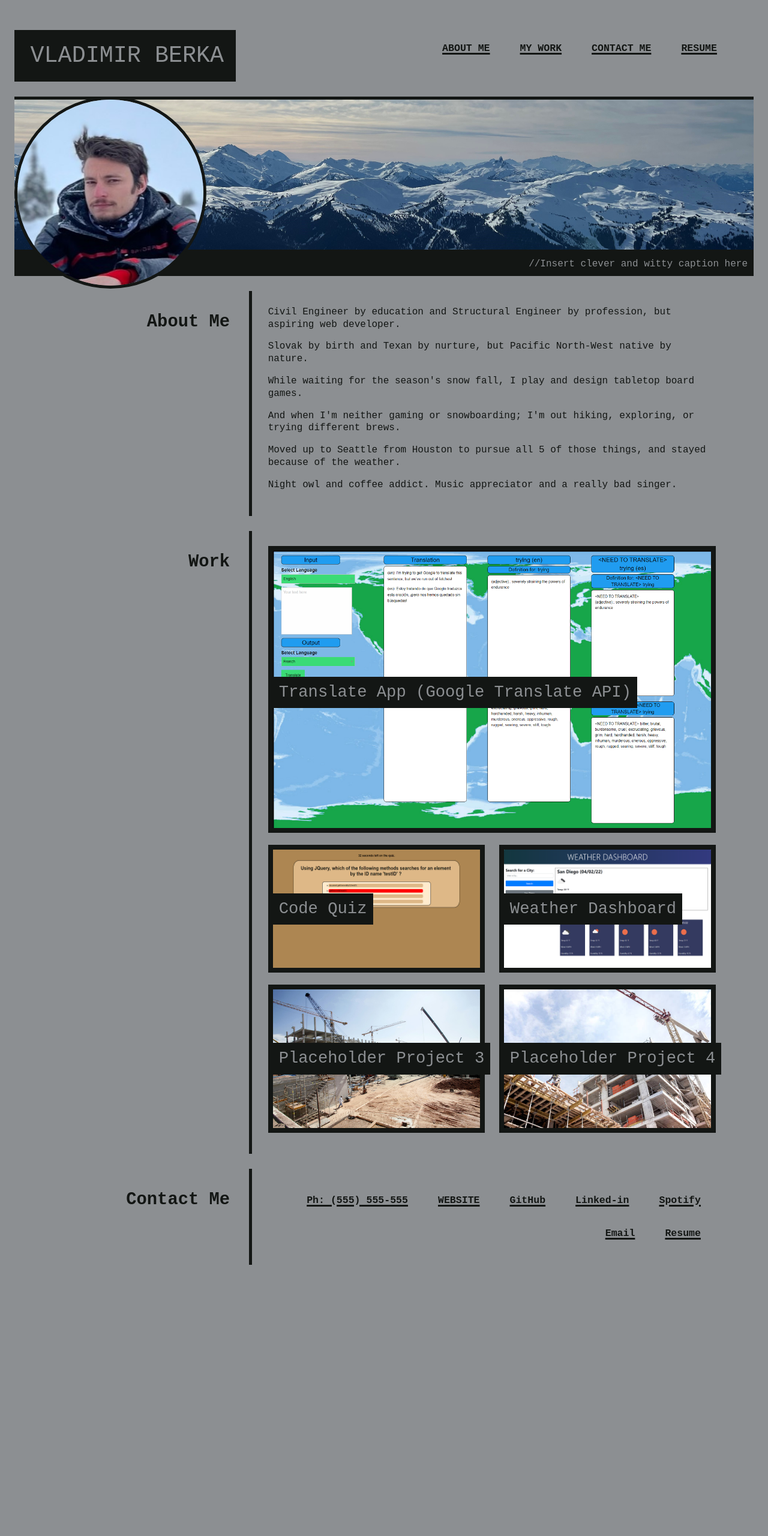
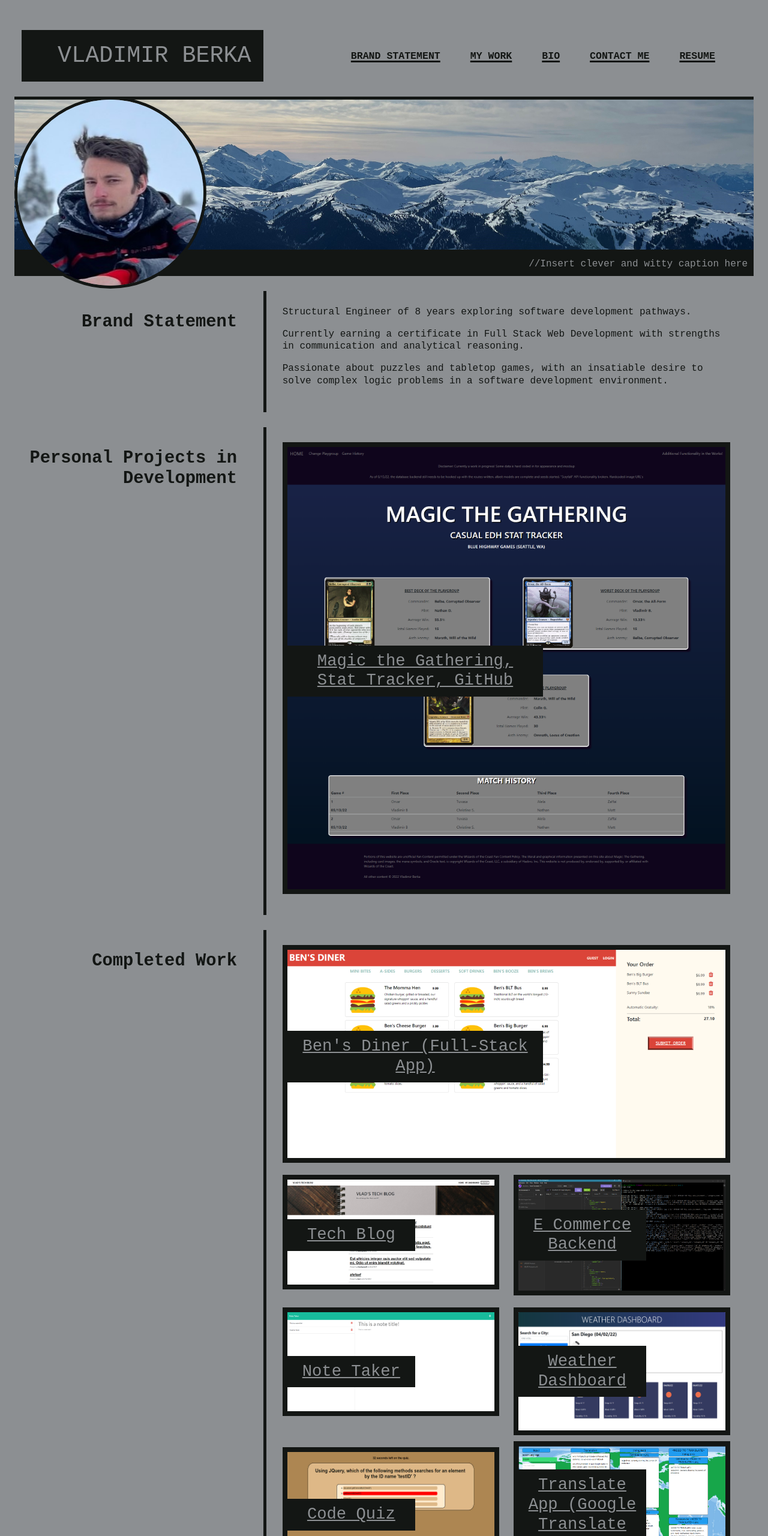
Before and after one commit to vlad-berka/Professional_Portfolio_v2, a plain HTML site: page index.html in a window 1280 px wide. Shown: the top 2560 px of the page at 60% size. Before the commit the page ends 2108 px from the top, so only its background shows below. Drawn offline with nearby package versions, Linux system fonts and the light colour scheme.

Commit message:
Updating portfolio

```diff
--- a/assets/css/style.css
+++ b/assets/css/style.css
@@ -64,6 +64,7 @@ h1,h2,h3 {
   text-align: right;
   padding: 10px 10px 10px 10px;
   color: var(--hightlight_color);
+  word-break: break-word;
 }
 
 /* Name font height at top of page */
@@ -142,6 +143,11 @@ section {
   border-left: 5px solid var(--hightlight_color);
 }
 
+.top_nav {
+  padding: 25px 15px 25px 15px;
+  border-left: none;
+}
+
 /* Nested Flex container properties*/
 .nest_col {
   display: flex;
@@ -185,9 +191,9 @@ section {
 article > h3, aside > h3 {
   position: absolute;
   /* top: 50%; */
-  justify-content: center;
+  /* justify-content: center; */
   text-align: center;
-  width: auto;
+  /* width: 50vw; */
   height: auto;
   margin: 0px 10px 0px 8px;
   z-index: 1;
@@ -204,6 +210,7 @@ p {
 /* Adding highlight on hover for nav text links */
 a:hover {
   color: white;
+  opacity: 0.7;
 }
 
 /* Adding highlight on hover for image links */
@@ -230,6 +237,25 @@ a > img:hover {
 .col-left, .col-right {
   margin-top: 25px;
 }
+
+.img_link {
+  color: red;
+  background-color: black;
+  padding-top: 5px;
+  padding-bottom: 5px;
+}
+
+h3 > a {
+  color: var(--light_text);
+  font-style: normal;
+  max-width: 100vw;
+}
+
+.row {
+  margin-left: 0;
+  margin-right: 0;
+}
+
 
 @media screen and (max-width: 900px) {
 
@@ -264,8 +290,16 @@ a > img:hover {
     left: 37%;
   }
 
+  .xtra_pad {
+    padding-bottom: 20px;
+  }
+
+  .col-right{
+    border: none;
+  }
+
   /* Adjusting spaces around sides of content, changing to column layout */
-  body, section, header {
+  body, section, header, aside, article, div {
     flex-direction: column;
     justify-content: center;
     align-items: center;
@@ -273,6 +307,10 @@ a > img:hover {
     align-content: center;
     padding: 0 0 0 0;
     position: static;
+  }
+
+  article > h3, aside > h3 {
+    width: 85%;
   }
 
   /* Adjusting spaces around sides of content */
@@ -310,4 +348,14 @@ a > img:hover {
     padding: 0 0 5px 0px;
     margin: 0 0 15px 0px;
   }
+
+  .row {
+    padding-left: 0;
+    padding-right: 0;
+  }
+
+  .top_nav{
+    padding: 0;
+    margin-top: 0;
+  }
 }
--- a/index.html
+++ b/index.html
@@ -13,13 +13,14 @@
     <body class="container-fluid">
         <!-- Top of page header: name and local webpage nav links -->
         <div class="row align-items-center text-center container-fluid">
-            <div class="col-4 col-left">
-              <h1 class="col-11">VLADIMIR BERKA</h1>
+            <div class="col-lg-4 col-s-12 col-left">
+              <h1 class="col-12">VLADIMIR BERKA</h1>
             </div>
-            <div class="col-8">
-                <nav>
-                    <a href="#About_Me">ABOUT ME</a>
+            <div class="col-lg-8 col-xs-12 xtra_pad">
+                <nav class="col-right top_nav">
+                    <a href="#About_Me">BRAND STATEMENT</a>
                     <a href="#My_Work">MY WORK</a>
+                    <a href="#Bio">BIO</a>
                     <a href="#Contact_Me">CONTACT ME</a>
                     <a href="./assets/images/Vlad Berka_RESUME.pdf" target="_blank">RESUME</a>
                 </nav>
@@ -37,10 +38,84 @@
 
         <!-- Starting two column layout: heading titles left and content right -->
         <div class="align-items-start text-center container-fluid row">
-            <div class="col-4 col-left">
-                <h2 class="col-11" id="About_Me">About Me</h2>
+            <div class="col-md-4 col-xs-12 col-left">
+                <h2 class="col-11" id="About_Me">Brand Statement</h2>
             </div>
-            <div class="col-8 col-right container-fluid row">
+            <div class="col-md-8 col-xs-12 col-right container-fluid row">
+                <p>Structural Engineer of 8 years exploring software development pathways.</p><br>
+                <p>Currently earning a certificate in Full Stack Web Development with strengths in communication and analytical reasoning.</p><br>
+                <p>Passionate about puzzles and tabletop games, with an insatiable desire to solve complex logic problems in a software development environment.</p>
+                <br>
+            </div>
+        </div>
+
+        <!-- Section with image work hyperlinks to github work completed
+        NOTE: large project requires "article" container-fluid and nested article with "nested_img_L" class -->
+        <div class="align-items-start text-center container-fluid row">
+            <div class="col-md-4 col-xs-12 col-left d-flex">
+                <h2 class="col-11 align-self-end" id="My_Work">Personal Projects in Development</h2>
+            </div>
+            <div class="col-md-8 col-xs-12 col-right container-fluid row">
+                <article class="col-12 d-flex">
+                    <h3 class="align-self-center col-md-4 col-xs-6"><a href="https://github.com/vlad-berka/MTG_EDH_Tracker" target="_blank">Magic the Gathering, Stat Tracker, GitHub</a></h3>
+                    <a href="https://mtg-edh-stat-tracker.herokuapp.com/" target="_blank">
+                    <img class="nested_img_L" src="./assets/images/MTG_EDH_TRACKER.png" alt="Personal Project 1, screenshot"></img></a>
+                </article>
+            </div>
+        </div>
+
+        <!-- Section with image work hyperlinks to github work completed
+        NOTE: large project requires "article" container-fluid and nested article with "nested_img_L" class -->
+        <div class="align-items-start text-center container-fluid row">
+            <div class="col-md-4 col-xs-12 col-left d-flex">
+                <h2 class="col-11 align-self-end" id="My_Work">Completed Work</h2>
+            </div>
+            <div class="col-md-8 col-xs-12 col-right container-fluid row">
+                <article class="col-12 d-flex">
+                    <h3 class="align-self-center col-md-4 col-xs-6"><a href = "https://github.com/wonjong2/Bens_Diner" target="_blank">Ben's Diner (Full-Stack App)</a></h3>
+                    <a href="https://bens-diner.herokuapp.com/" target="_blank" class="">
+                    <img class="nested_img_L" src="./assets/images/BENS DINER.png" alt="Group Project 2, Ben's Diner"></img></a>
+                </article>
+                <aside class="col-md-6 col-xs-12 d-flex">
+                    <h3 class="align-self-center col-md-2 col-xs-6"><a href = "https://github.com/vlad-berka/Tech_Blog" target="_blank">Tech Blog</a></h3>
+                    <a href="https://shielded-journey-15443.herokuapp.com/" target="_blank">
+                    <img class="nested_img_S" src="./assets/images/TECH_BLOG.png" alt="Tech Blog Screenshot"></img></a>
+                </aside>
+                <aside class="col-md-6 col-xs-12 d-flex">
+                    <h3 class="align-self-center col-md-2 col-xs-6"><a href = "https://github.com/vlad-berka/E_Commerce_Backend" target="_blank">E Commerce Backend</a></h3>
+                    <a href="https://github.com/vlad-berka/E_Commerce_Backend" target="_blank">
+                    <img class="nested_img_S" src="./assets/images/E_COMMERCE_BACKEND.png" alt="E_Commerce Backend Screenshot"></img></a>
+                </aside>
+                <aside class="col-md-6 col-xs-12 d-flex">
+                    <h3 class="align-self-center col-md-2 col-xs-6"><a href = "https://github.com/vlad-berka/Note_Taker" target="_blank">Note Taker</a></h3>
+                    <a href="https://shrouded-stream-07436.herokuapp.com/" target="_blank">
+                    <img class="nested_img_S" src="./assets/images/NOTE_TAKER.png" alt="Note Taker Screenshot"></img></a>
+                </aside>
+
+                <aside class="col-md-6 col-xs-12 d-flex">
+                    <h3 class="align-self-center col-md-2 col-xs-6"><a href = "https://github.com/vlad-berka/Weather_Dashboard" target="_blank">Weather Dashboard</a></h3>
+                    <a href="https://vlad-berka.github.io/Weather_Dashboard/" target="_blank">
+                    <img class="nested_img_S" src="./assets/images/Weather_Dashboard_ScreenShot_1.png" alt="Weather Dashboard Screenshot"></img></a>
+                </aside>
+                <aside class="col-md-6 col-xs-12 d-flex">
+                    <h3 class="align-self-center col-md-2 col-xs-6"><a href = "https://github.com/vlad-berka/Code_Quiz" target="_blank">Code Quiz</a></h3>
+                    <a href="https://vlad-berka.github.io/Code_Quiz/" target="_blank">
+                    <img class="nested_img_S" src="./assets/images/VMB_CodeQuiz_SS2.png" alt="Code Quiz Screenshot"></img></a>
+                </aside>
+                <aside class="col-md-6 col-xs-12 d-flex">
+                    <h3 class="align-self-center col-md-2 col-xs-6"><a href = "https://github.com/levisgaragegroupinc/translation_app" target="_blank">Translate App (Google Translate API)</a></h3>
+                    <a href="https://levisgaragegroupinc.github.io/translation_app/" target="_blank">
+                    <img class="nested_img_L" src="./assets/images/Screenshot_Translation_App.png" alt="Group Project 1, Google Translate API Screenshot"></img></a>
+                </aside>
+            </div>
+        </div>
+
+        <!-- Starting two column layout: heading titles left and content right -->
+        <div class="align-items-start text-center container-fluid row">
+            <div class="col-md-4 col-xs-12 col-left">
+                <h2 class="col-11" id="Bio">Bio</h2>
+            </div>
+            <div class="col-md-8 col-xs-12 col-right container-fluid row">
                 <p>Civil Engineer by education and Structural Engineer by profession, but aspiring web developer.</p><br>
                 <p>Slovak by birth and Texan by nurture, but Pacific North-West native by nature.</p><br>
                 <p>While waiting for the season's snow fall, I play and design tabletop board games.</p>
@@ -51,53 +126,18 @@
             </div>
         </div>
 
-        <!-- Section with image work hyperlinks to github work completed
-        NOTE: large project requires "article" container-fluid and nested article with "nested_img_L" class -->
-        <div class="align-items-start text-center container-fluid row">
-            <div class="col-4 col-left d-flex">
-                <h2 class="col-11 align-self-end" id="My_Work">Work</h2>
-            </div>
-            <div class="col-8 col-right container-fluid row">
-                <article class="col-12 d-flex">
-                    <h3 class="align-self-center" href="https://github.com/vlad-berka" target="_blank">Translate App (Google Translate API)</h3>
-                    <a href="https://github.com/levisgaragegroupinc/translation_app" target="_blank">
-                    <img class="nested_img_L" src="./assets/images/Screenshot_Translation_App.png" alt="Homework 1 screenshot"></img></a>
-                </article>
-                <aside class="col-6 d-flex">
-                    <h3 class="align-self-center">Code Quiz</h3>
-                    <a href="https://github.com/vlad-berka/Code_Quiz" target="_blank">
-                    <img class="nested_img_S" src="./assets/images/VMB_CodeQuiz_SS2.png" alt="Homework 2 screenshot"></img></a>
-                </aside>
-                <aside class="col-6 d-flex">
-                    <h3 class="align-self-center">Weather Dashboard</h3>
-                    <a href="https://github.com/vlad-berka/Weather_Dashboard" target="_blank">
-                    <img class="nested_img_S" src="./assets/images/Weather_Dashboard_ScreenShot_1.png" alt="Homework 3 screenshot"></img></a>
-                </aside>
-                <aside class="col-6 d-flex">
-                    <h3 class="align-self-center">Placeholder Project 3</h3>
-                    <a href="https://github.com/vlad-berka/UW_Bootcamp_Homework" target="_blank">
-                    <img class="nested_img_S" src="./assets/images/placeholder2.jpg" alt="Homework 4 screenshot"></img></a>
-                </aside>
-                <aside class="col-6 d-flex">
-                    <h3 class="align-self-center">Placeholder Project 4</h3>
-                    <a href="https://github.com/vlad-berka/UW_Bootcamp_Homework" target="_blank">
-                    <img class="nested_img_S" src="./assets/images/placeholder1.jpg" alt="Homework 5 screenshot"></img></a>
-                </aside>
-            </div>
-        </div>
-
         <!-- Basically the footer at the bottom of the page with contact nav links
         NOTE: CANNOT USE FOOTER CLASS WITHOUT REVISING CSS FILE as some CSS properties based on "section.two_col" selector -->
         <div class="row align-items-start text-top container-fluid">
-            <div class="col-4 col-left">
+            <div class="col-md-4 col-xs-12 col-left">
                 <h2 class="col-11 align-self-end" id="Contact_Me">Contact Me</h2>
             </div>
-            <div class="col-8 col-right container-fluid row">
+            <div class="col-md-8 col-xs-12 col-right container-fluid row contact_me">
                 <nav>
-                    <a href="">Ph: (555) 555-555</a>
+                    <a href="">Ph: (832) 368-5421</a>
                     <a href="#Top">WEBSITE</a>
                     <a href="https://github.com/vlad-berka" target="_blank">GitHub</a>
-                    <a href="https://www.linkedin.com/in/vladimir-berka-pe-a1536270?trk=public_profile_browsemap" target="_blank">Linked-in</a>
+                    <a href="https://www.linkedin.com/in/vladimir-berka/" target="_blank">Linked-in</a>
                     <a href="https://open.spotify.com/user/czech_yo_self?si=89cda40d601a4415" target=" _blank">Spotify</a>
                     <a href="mailto:vlad.m.berka@gmail.com" target=" _blank">Email</a>
                     <a href="./assets/images/Vlad Berka_RESUME.pdf" target="_blank">Resume</a>
```
Also changed, not shown: assets/images/BENS DINER.png (added), assets/images/E_COMMERCE_BACKEND.png (added), assets/images/MTG_EDH_TRACKER.png (added), assets/images/NOTE_TAKER.png (added), assets/images/TECH_BLOG.png (added), 1 other file.
